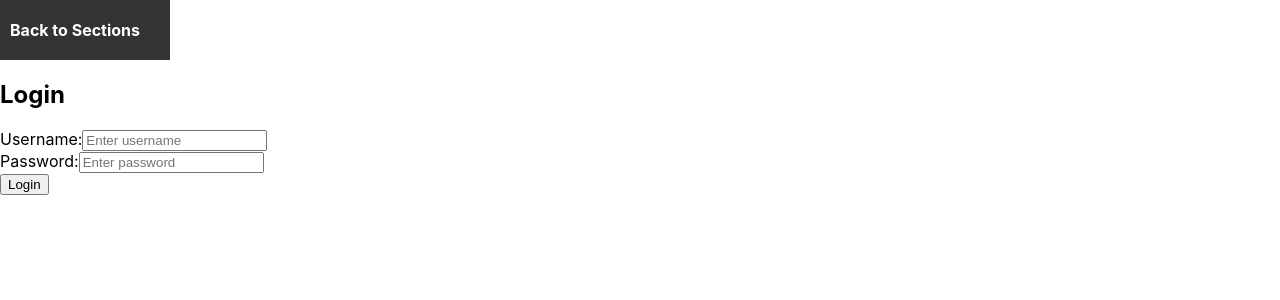
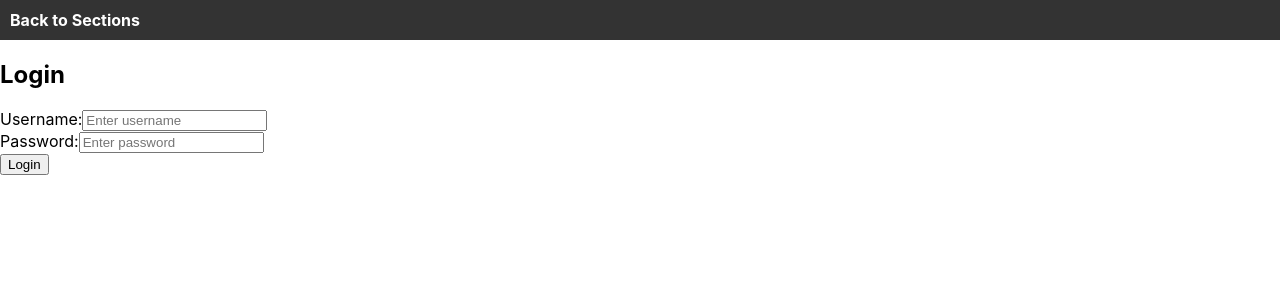
Before and after one commit to ahje938/21, a React (Create React App) app in the folder Frontend/hk-cms/: page / in a window 1280 px wide. Shown: the top 300 px of the page. Built offline with nearby package versions, Linux system fonts and the light colour scheme.

Commit message:
Changed - NavBar styling

```diff
--- a/Frontend/hk-cms/src/css/NavBar.css
+++ b/Frontend/hk-cms/src/css/NavBar.css
@@ -5,7 +5,7 @@
   padding: 10px;
   background-color: #333;
   color: white;
-    width: 150px;
+  width: 100%; /* Adjusted to ensure enough space */
   height: auto;
   z-index: 1000;
 }
@@ -14,18 +14,27 @@
   list-style-type: none;
   margin: 0;
   padding: 0;
+  display: flex; /* Add flexbox to arrange items horizontally */
+  gap: 15px; /* Adds spacing between the items */
 }
 
 .navbar li {
-    margin: 10px 0;
+  margin: 0; /* Remove margin since flexbox now handles spacing */
 }
 
-  .navbar a {
+.navbar a,
+.navbar button {
   color: white;
   text-decoration: none;
   font-weight: bold;
+  background: none;
+  border: none;
+  cursor: pointer;
+  font-size: inherit;
+  padding: 0;
 }
 
-  .navbar a:hover {
+.navbar a:hover,
+.navbar button:hover {
   color: #ddd;
 }
```
Also changed, not shown: Frontend/hk-cms/src/components/NavBar.js (line endings or trailing spaces). Lines whose indentation alone changed are shown as unchanged.
